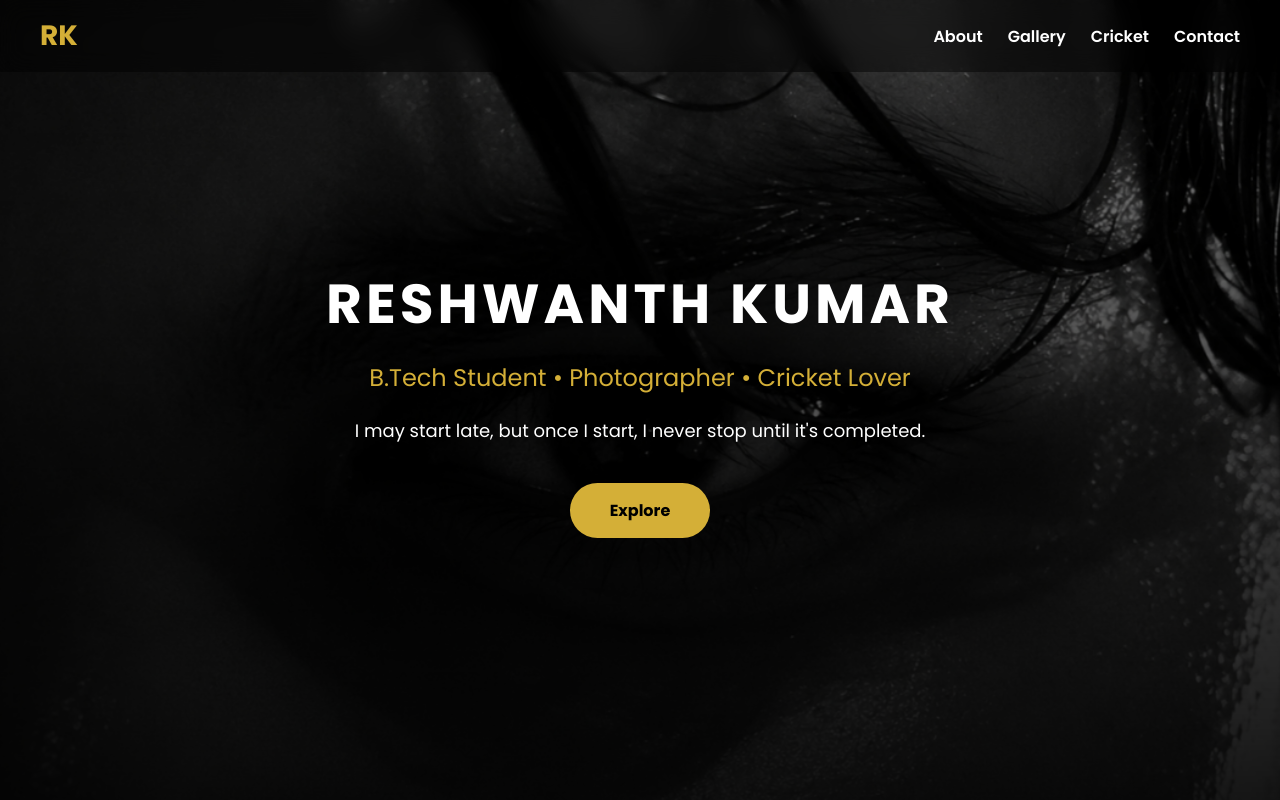
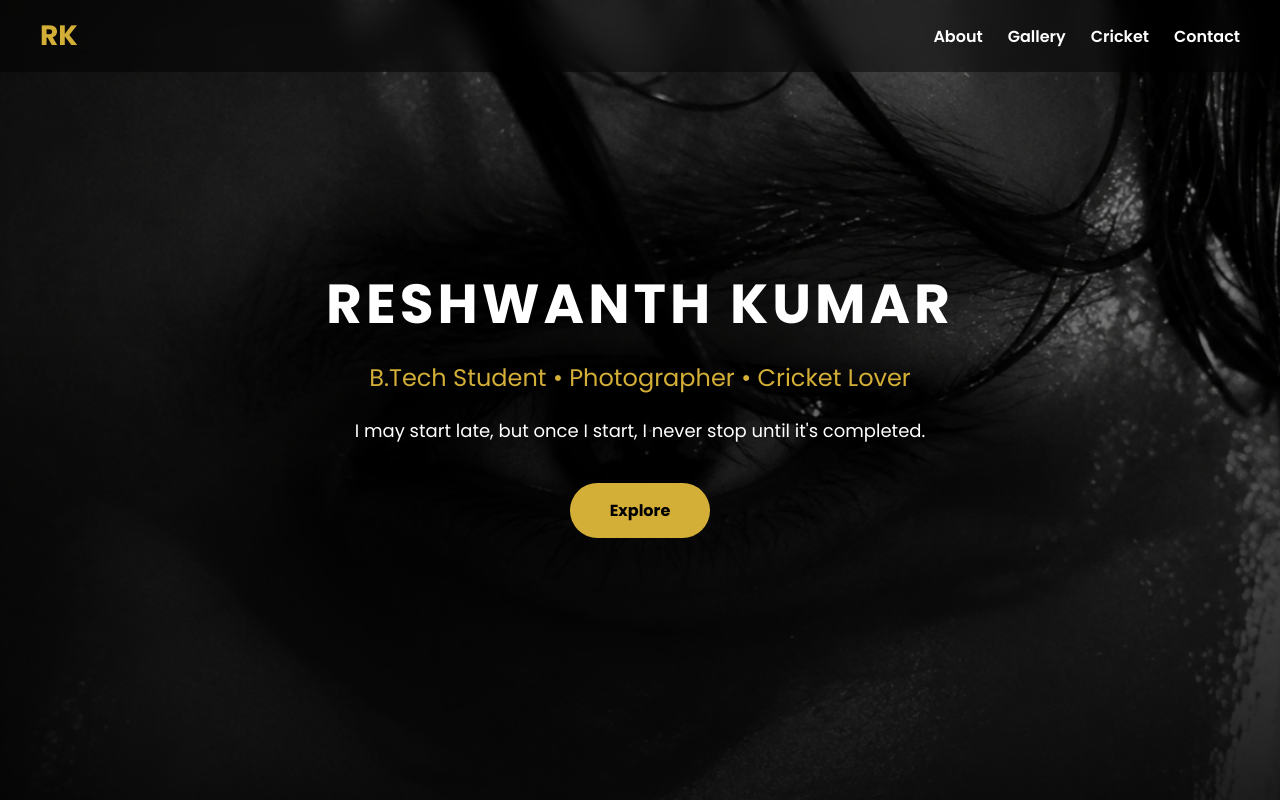
Before and after one commit to reshwanthkumar26-sonu/reshwanthkumar26-sonu.github.io, a plain HTML site: page index.html in a window 1280 px wide. Shown: the top 800 px of the page. Drawn offline with Linux system fonts and the light colour scheme.

Commit message:
Update style.css

```diff
--- a/style.css
+++ b/style.css
@@ -223,7 +223,7 @@ position:absolute;
 width:100%;
 height:100%;
 object-fit:cover;
-filter:brightness(.75);
+filter:brightness(.98);
 animation:zoomHero 15s ease-in-out infinite alternate;
 }
 
```
